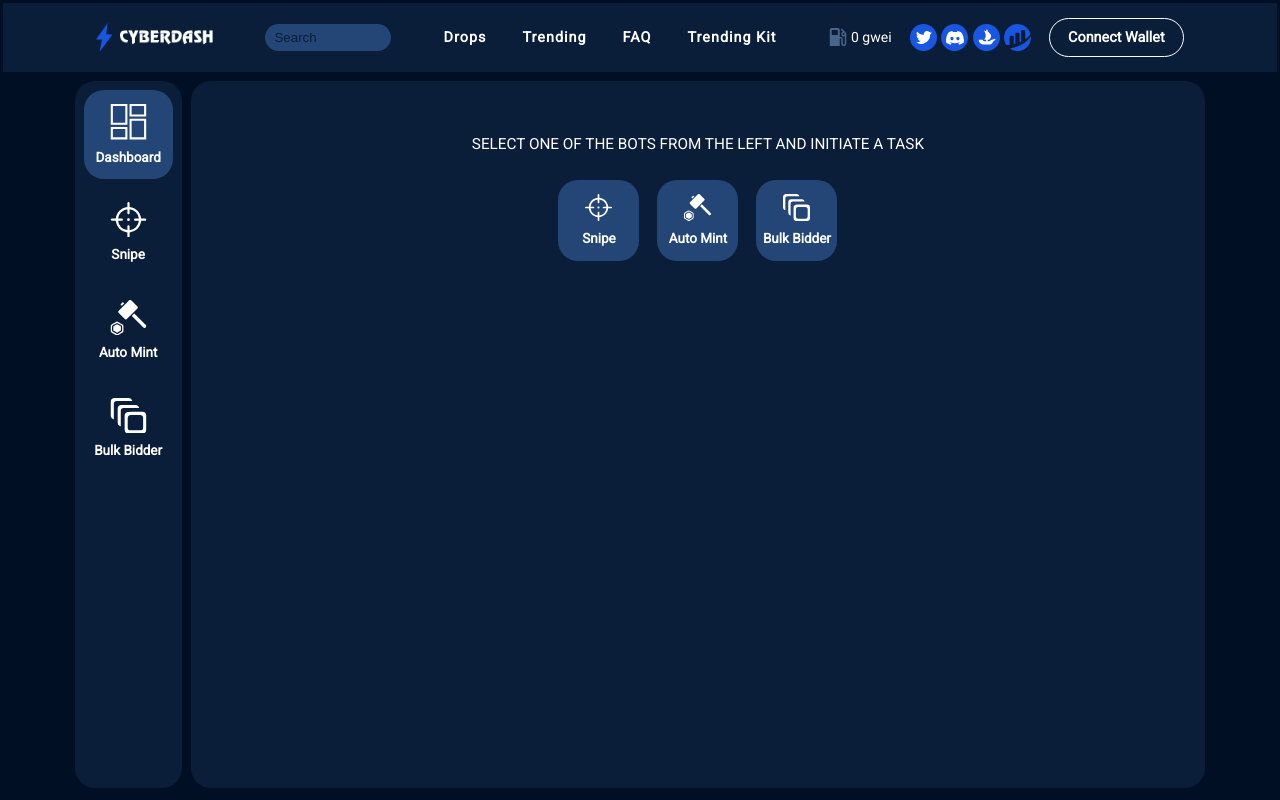
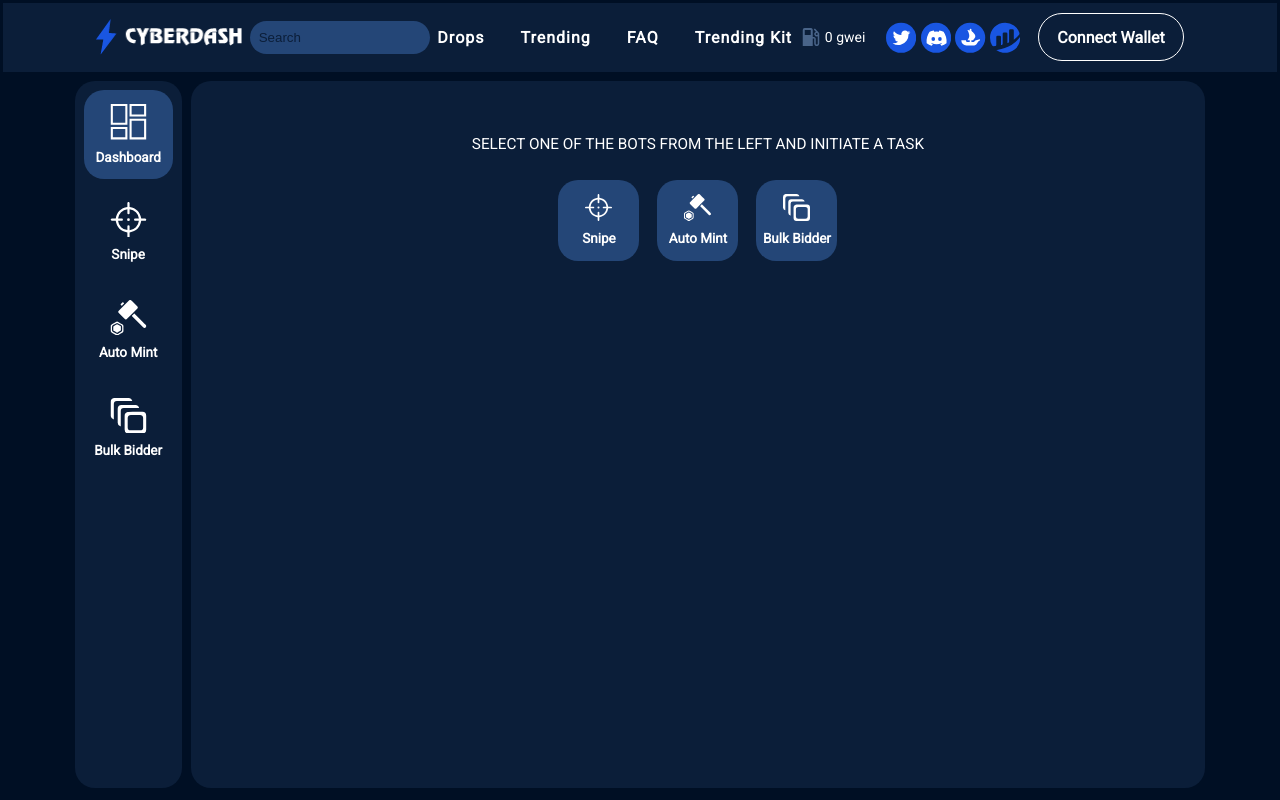
Before and after one commit to FortuneWebWorks/Cyber-React-Sass, a React (Create React App) app: page / in a window 1280 px wide. Built offline with nearby package versions, Linux system fonts and the light colour scheme.

Commit message:
:zap: header size fixed

```diff
--- a/src/styles/header.scss
+++ b/src/styles/header.scss
@@ -11,7 +11,7 @@
   background-color: $primary;
 
   .header__logo {
-    width: 13rem;
+    width: 16.2rem;
   }
 
   .header__menu-item {
@@ -20,7 +20,7 @@
     align-items: center;
     gap: 4rem;
     color: #fff;
-    font: normal normal bold 1.6rem/19px Roboto;
+    font: normal normal bold 16px/19px Roboto;
     letter-spacing: 1px;
     white-space: pre;
   }
@@ -55,8 +55,8 @@
     gap: 0.5rem;
 
     svg {
-      width: 3rem;
-      height: 3rem;
+      width: 3.5rem;
+      height: 3.5rem;
     }
   }
 
@@ -64,10 +64,10 @@
     width: 44%;
     border: 1px solid #fff;
     border-radius: $border-radius-lg;
-    padding: 1rem 2rem;
+    padding: 1.5rem 2rem;
     background-color: transparent;
     color: #fff;
-    font: normal normal bold 1.6rem/19px Roboto;
+    font: normal normal bold 16px/19px Roboto;
     font-weight: bold;
     cursor: pointer;
     white-space: pre;
--- a/src/styles/search.scss
+++ b/src/styles/search.scss
@@ -2,10 +2,10 @@
 @use './variables' as *;
 
 .search {
-  width: 14rem;
+  width: 20rem;
   border: none;
   border-radius: $border-radius-lg;
-  padding: 0.7rem 1rem;
+  padding: 1rem 1rem;
   background-color: $primary-light;
   color: $primary;
   outline: none;
```
